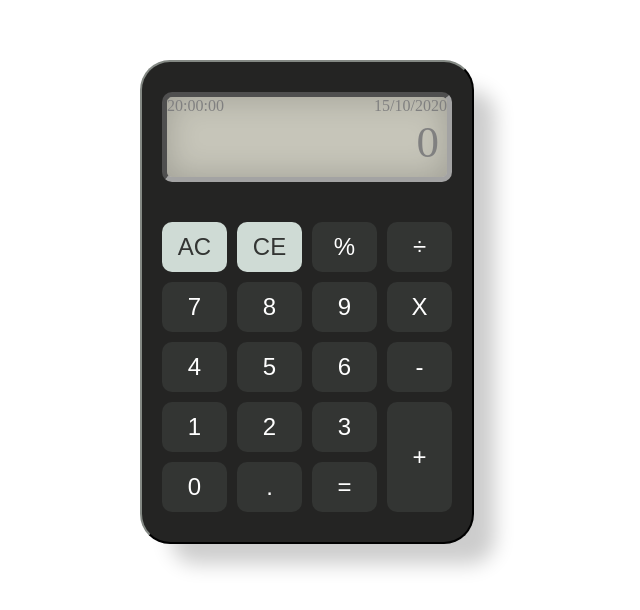
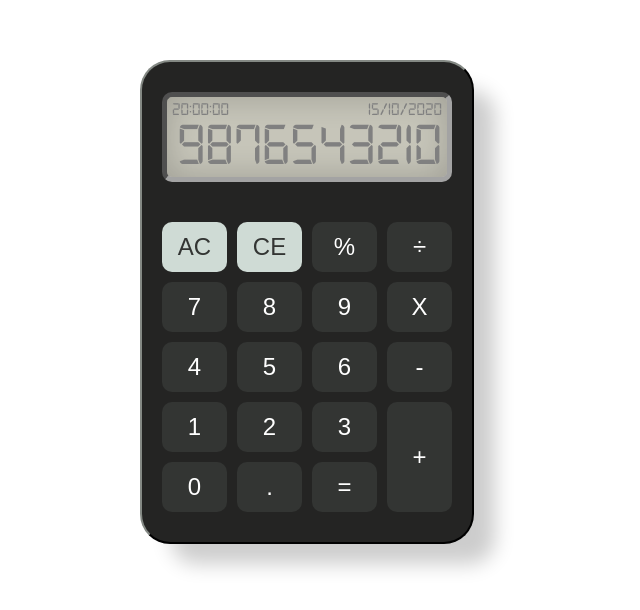
Before and after one commit to lucascbittencourt/calculadora-typescript, a website: page index.html in a window 1280 px wide. Shown: the part 140-750 px from the top of the page, without its empty margins (333-973 px from the left). Drawn offline with Linux system fonts and the light colour scheme.

Commit message:
add font family and readme

```diff
--- a/assets/css/main.css
+++ b/assets/css/main.css
@@ -11,13 +11,7 @@
 
 @font-face {
     font-family: 'Digital-7';
-    src: url('../digital-7.ttf');
-}
-
-#display-date-hour{
-    display: grid;
-    grid-template-columns: 1fr 1fr;
-    width: 100%;
+    src: url('digital-7.ttf');
 }
 
 #display{
@@ -34,14 +28,32 @@
 
 }
 
-#display > input {
-    font-family: '../digital-7.ttf';
+#display-date-hour{
+    font-family: 'Digital-7';
+    display: grid;
+    font-size: 18px;
+    grid-template-columns: 1fr 1fr;
+    margin: 5px;
+}
+
+#display-date{
+    font-family: 'Digital-7';
     text-align: right;
-    border: none;
+
+
+}
+
+#display-hour{
+    text-align: left;
+}
+
+#display-operation{
     background-color: transparent;
+    font-family: 'Digital-7';
+    font-size: 60px;
+    text-align: right;
     color: #808080;
-    font-size: 45px;
-    max-width: 270px;
+    margin: 8px 5px;
 }
 
 #calc-buttons{
--- a/index.html
+++ b/index.html
@@ -13,10 +13,11 @@
     <div id="calc-body" class="align-center">
         <div id="display">
             <div id="display-date-hour">
-                <div>20:00:00</div>
-                <div style="text-align: right;">15/10/2020</div>
+                <div id="display-hour">20:00:00</div>
+                <div id="display-date">15/10/2020</div>
             </div>
-            <input type="text" value="0">
+            <div id="display-operation">9876543210</div>
+            <!-- <input type="text" value="0"> -->
         </div>
         <div id="calc-buttons">
             <!-- First Column -->
@@ -29,7 +30,6 @@
 
                 <button class="buttons">%</button>
 
-
                 <!-- Second Row -->
 
                 <button class="buttons">7</button>
@@ -37,7 +37,6 @@
                 <button class="buttons">8</button>
 
                 <button class="buttons">9</button>
-
 
                 <!-- Third Row -->
 
@@ -47,7 +46,6 @@
 
                 <button class="buttons">6</button>
 
-
                 <!-- Fourth Row -->
 
                 <button class="buttons">1</button>
@@ -55,7 +53,6 @@
                 <button class="buttons">2</button>
 
                 <button class="buttons">3</button>
-
 
                 <!-- Fifth Row-->
 
@@ -85,6 +82,7 @@
 
         </div>
     </div>
+
 </body>
 
 </html>
```
Also changed, not shown: README.md, assets/css/digital-7.ttf (renamed from assets/digital-7.ttf), assets/images/calculator.png (added).
